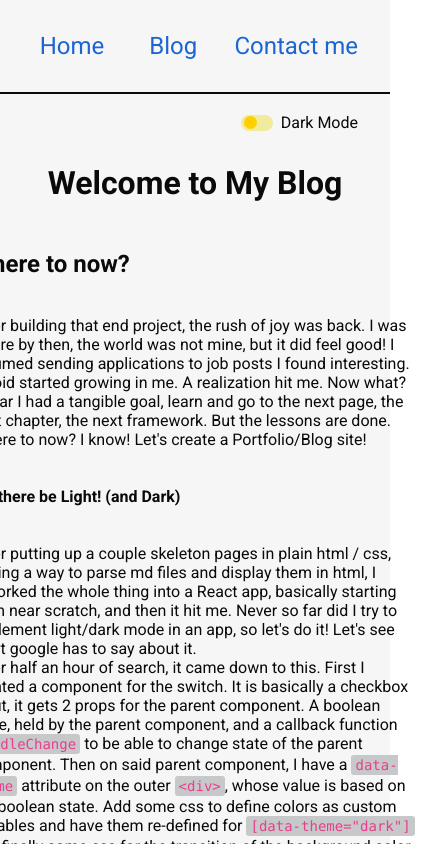
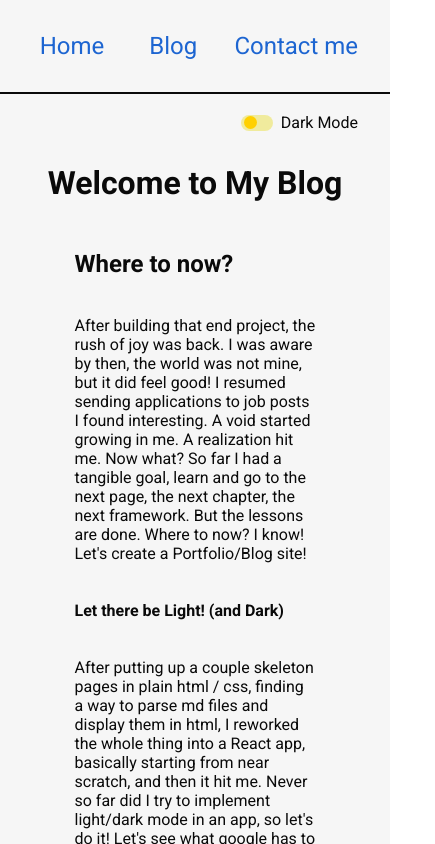
Before and after one commit to NikEmman/portfolio_blog, a React (Vite) app: page /blog in a window 390 px wide. Shown: the top 844 px of the page, 435 px wide, since content can reach past the window. Built offline with nearby package versions, Linux system fonts and the light colour scheme.

Commit message:
Fix media queries for blog

```diff
--- a/src/Blog.css
+++ b/src/Blog.css
@@ -46,3 +46,8 @@ code {
   margin: 0 auto;
   padding: 2em;
 }
+@media only screen and (max-width: 480px) {
+  .post {
+    min-width: 70%;
+  }
+}
```
